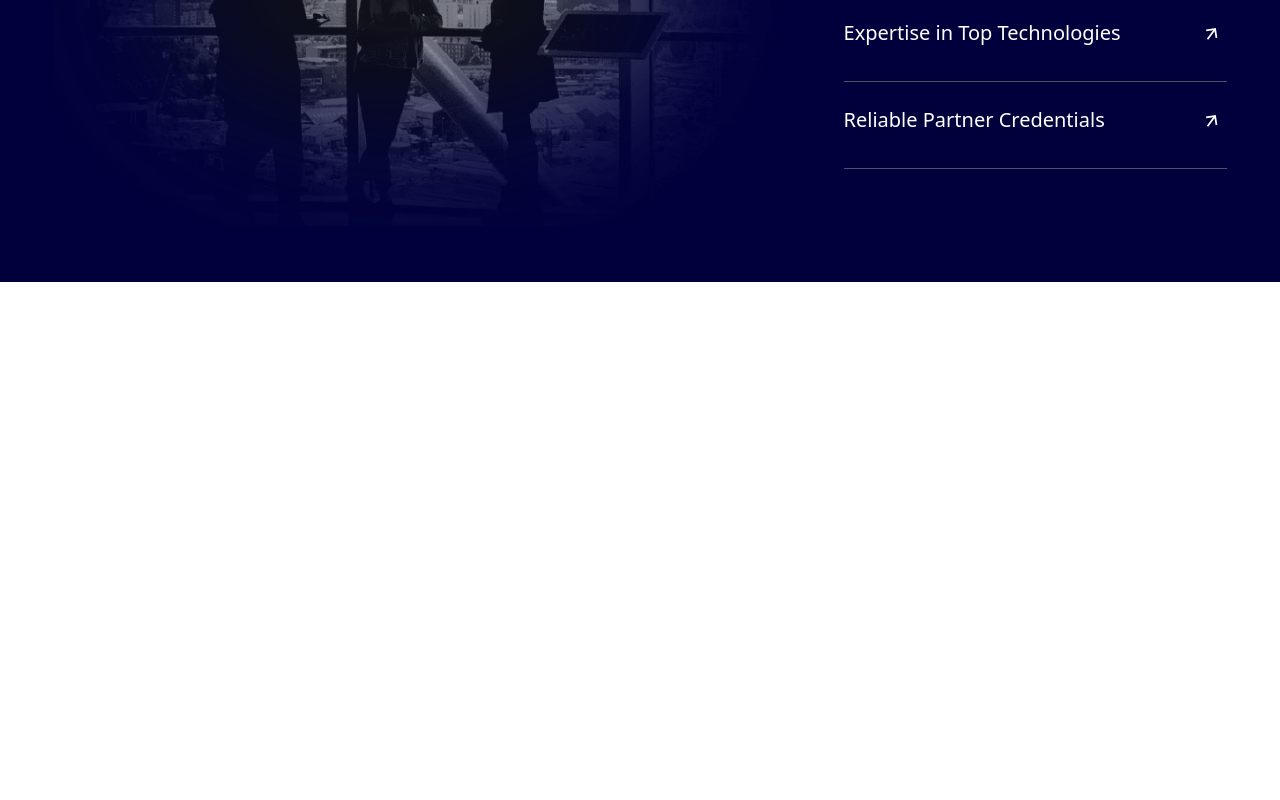
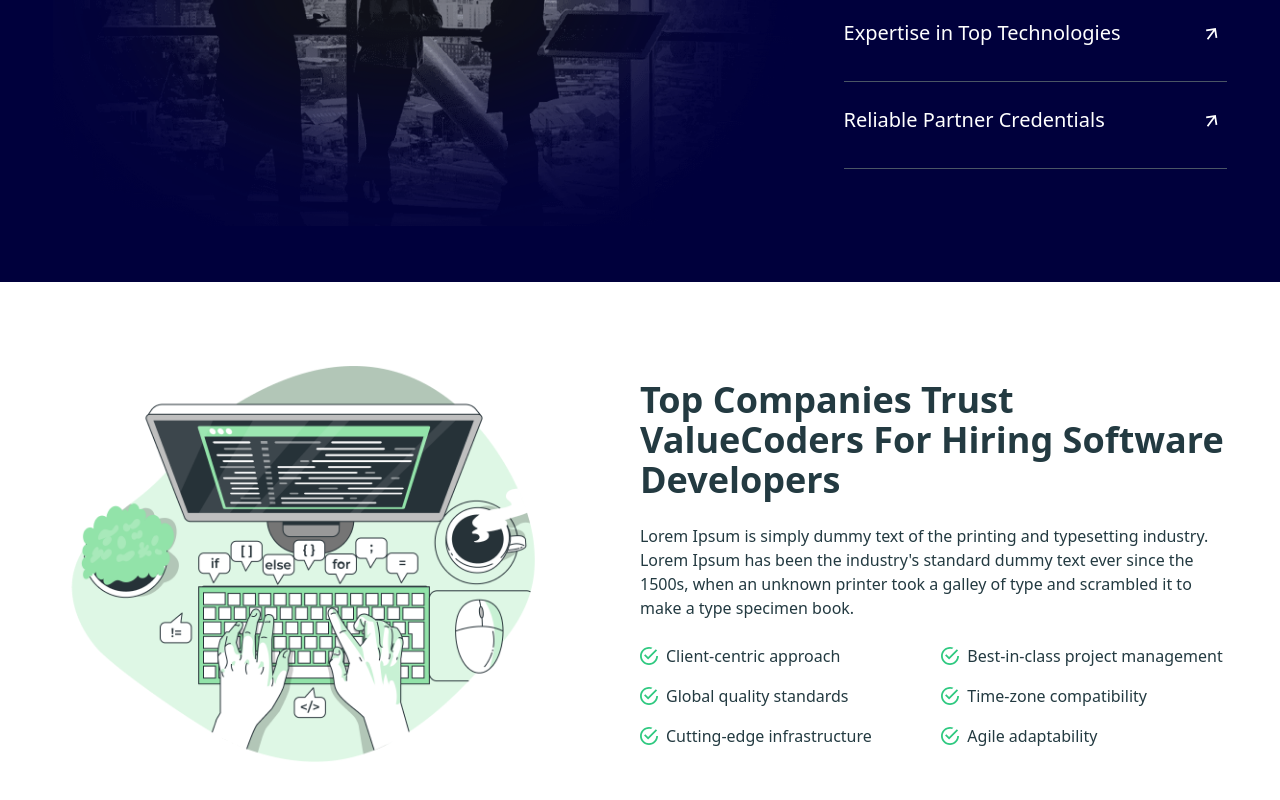
Before and after one commit to SouravBhardwaj997/assignment, a Next.js app: page / in a window 1280 px wide. Shown: the part 3203-4003 px from the top of the page. Before the commit the page ends 3485 px from the top, so only its background shows below. Built offline with nearby package versions, Linux system fonts and the light colour scheme.

Commit message:
Implement TrustFactorSection

```diff
--- a/src/app/page.tsx
+++ b/src/app/page.tsx
@@ -1,5 +1,6 @@
 import { HeroSection, WhyUsSection } from "@/components/Sections";
 import { TechSection } from "@/components/Sections/TechSection";
+import { TrustFactorSection } from "@/components/Sections/TrustFactorSection";
 import { WhyHireIndiaSection } from "@/components/Sections/WhyHireIndiaSection";
 
 export default function Home() {
@@ -9,6 +10,7 @@
       <WhyUsSection />
       <TechSection />
       <WhyHireIndiaSection />
+      <TrustFactorSection />
     </>
   );
 }
--- /dev/null
+++ b/src/components/Sections/TrustFactorSection.tsx
@@ -0,0 +1,47 @@
+import Image from "next/image";
+import { RoundTickIcon } from "../icons";
+const points = [
+  "Client-centric approach",
+  "Best-in-class project management",
+  "Global quality standards",
+  "Time-zone compatibility",
+  "Cutting-edge infrastructure",
+  "Agile adaptability",
+];
+export const TrustFactorSection = () => {
+  return (
+    <div>
+      <div className="2xl:w-10/12 lg:w-10/12 md:w-5/6 sm:w-full xl:w-11/12 mx-auto py-8">
+        <div className="w-full flex justify-center  text-gray-dark">
+          <div className="w-1/2 relative">
+            <Image
+              src={"/images/trust-image.png"}
+              width={500}
+              height={500}
+              alt="Person Using Laptop"
+            />
+          </div>
+          <div className="flex flex-col justify-center gap-6 w-1/2">
+            <p className="text-4xl font-semibold">
+              Top Companies Trust ValueCoders For Hiring Software Developers
+            </p>
+            <p className="leading-normal">
+              Lorem Ipsum is simply dummy text of the printing and typesetting
+              industry. Lorem Ipsum has been the industry&apos;s standard dummy
+              text ever since the 1500s, when an unknown printer took a galley
+              of type and scrambled it to make a type specimen book.
+            </p>
+            <div className="grid grid-cols-2 gap-4">
+              {points.map((point, i) => (
+                <div className="flex gap-2 items-center" key={i}>
+                  <RoundTickIcon />
+                  <p className="font-medium">{point}</p>
+                </div>
+              ))}
+            </div>
+          </div>
+        </div>
+      </div>
+    </div>
+  );
+};
--- a/src/components/icons/index.tsx
+++ b/src/components/icons/index.tsx
@@ -16,3 +16,29 @@
     </svg>
   );
 };
+
+export const RoundTickIcon = () => {
+  return (
+    <svg
+      width="18"
+      height="18"
+      viewBox="0 0 18 18"
+      fill="none"
+      xmlns="http://www.w3.org/2000/svg"
+    >
+      <g clip-path="url(#clip0_9_459)">
+        <path
+          fill-rule="evenodd"
+          clip-rule="evenodd"
+          d="M5.31 7.29L4.05 8.55L8.1 12.6L17.1 3.6L15.84 2.34L8.1 10.08L5.31 7.29ZM16.2 9C16.2 12.96 12.96 16.2 9 16.2C5.04 16.2 1.8 12.96 1.8 9C1.8 5.04 5.04 1.8 9 1.8C9.72 1.8 10.35 1.89 10.98 2.07L12.42 0.63C11.34 0.27 10.17 0 9 0C4.05 0 0 4.05 0 9C0 13.95 4.05 18 9 18C13.95 18 18 13.95 18 9H16.2Z"
+          fill="#2FC980"
+        />
+      </g>
+      <defs>
+        <clipPath id="clip0_9_459">
+          <rect width="18" height="18" fill="white" />
+        </clipPath>
+      </defs>
+    </svg>
+  );
+};
```
Also changed, not shown: public/images/trust-image.png (added).
